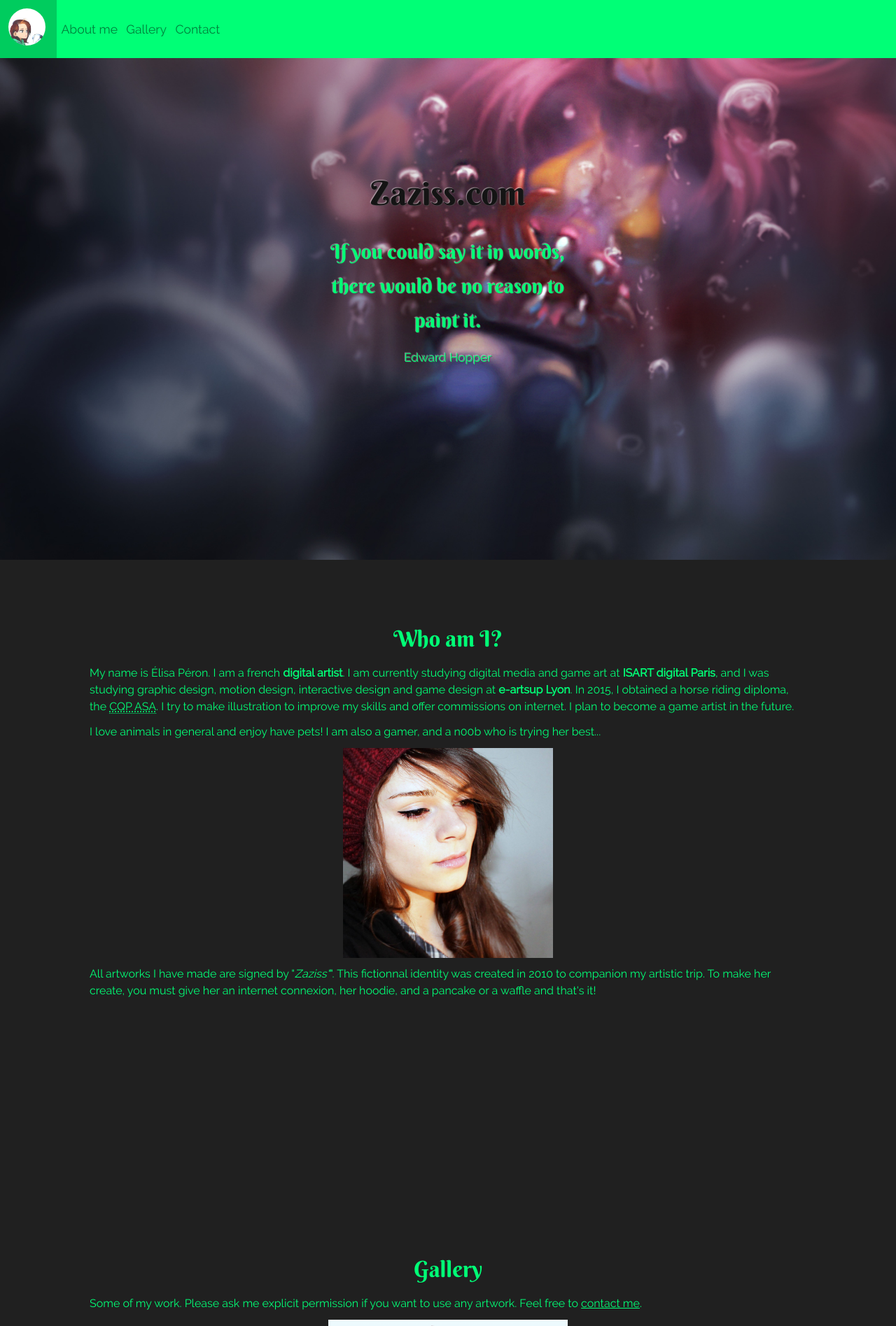
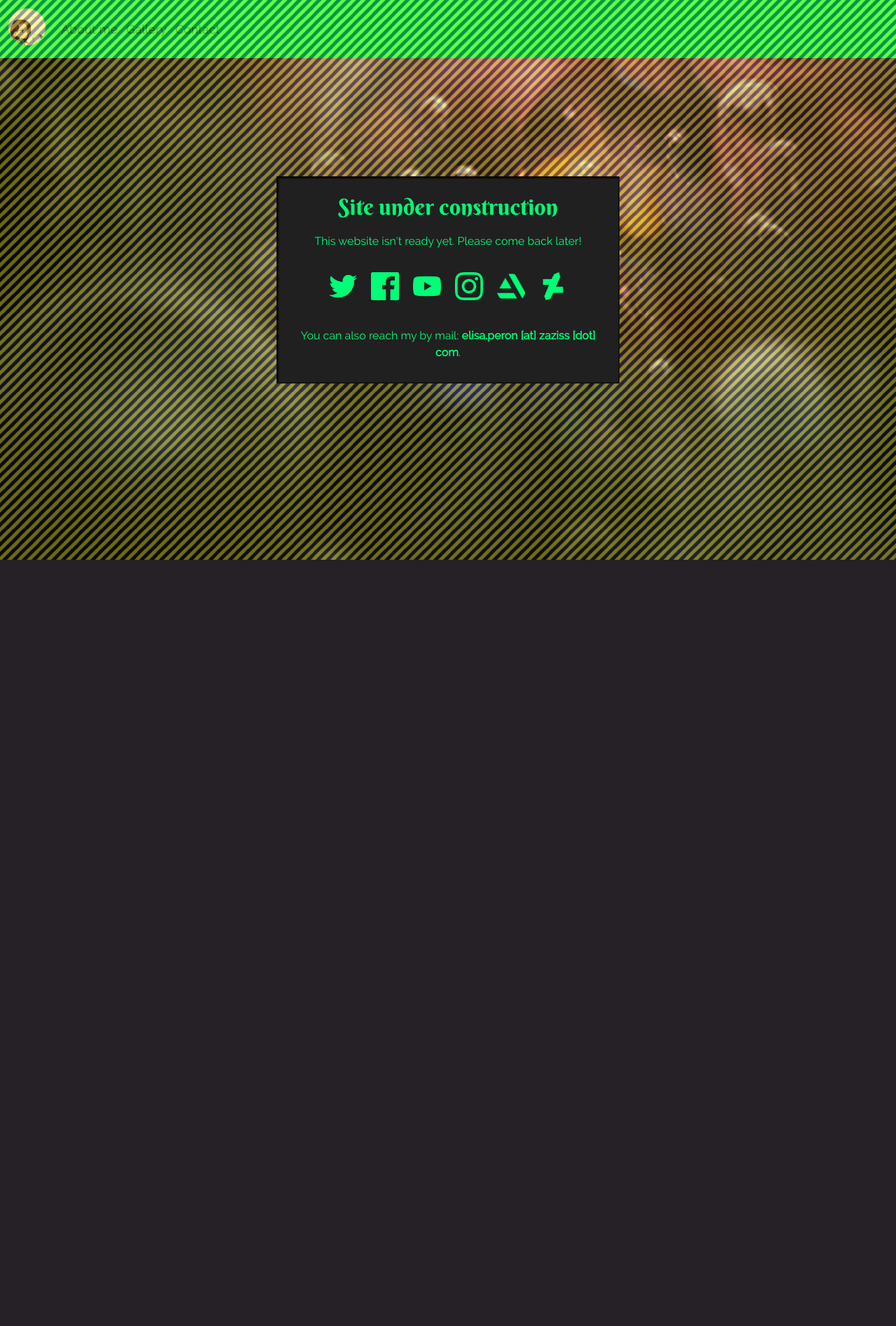
Before and after one commit to gjorando/portfolio-zaziss, a PHP site: page / in a window 1280 px wide. Shown: the top 1895 px of the page at 70% size. After the commit the page ends 800 px from the top, so only its background shows below. Run offline with PHP 8.4, Linux system fonts and the light colour scheme.

Commit message:
Website under construction

```diff
--- a/assets/css/style.css
+++ b/assets/css/style.css
@@ -194,6 +194,37 @@
 {
 	width: 33.333%;
 	margin: auto;
+}
+
+/*
+ * WIP SPECIAL SECTION
+ */
+
+#special_wip
+{
+    height: 100vh;
+    width: 100%;
+    vertical-align: middle;
+    z-index: 1000;
+    position: fixed;
+    background: url("/assets/img/wip.png");
+    display: flex;
+    align-items: center;
+    justify-content: center;
+}
+
+#special_wip_content
+{
+    width: 33.333%;
+    color: #00FF76;
+    background: #202020;
+    padding: 2em;
+	box-shadow: rgba(0, 0, 0, 0.8) 1px 1px 2px 2px inset;
+}
+
+#special_wip_content .social_links
+{
+    margin-top: 2em;
 }
 
 /*
--- a/index.php
+++ b/index.php
@@ -6,4 +6,6 @@
 
 $form_errors = Array('success', 'form', 'send');
 
+$IN_CONSTRUCTION = true;
+
 require_once("view/index.php");
--- a/view/index.php
+++ b/view/index.php
@@ -16,7 +16,28 @@
 			<li><a href="#gallery">Gallery</a></li>
 			<li><a href="#contact">Contact</a></li>
 		</ul>
-	</nav>
+    </nav>
+    <?php
+    if($IN_CONSTRUCTION)
+    {
+    ?>
+    <article id="special_wip">
+        <div id="special_wip_content">
+        <h2>Site under construction</h2>
+        <p>This website isn't ready yet. Please come back later!</p>
+        <ul class="social_links">
+            <li><a href="https://twitter.com/Zaziss" title="Zaziss"><img src="assets/img/social_twitter.png" alt="Twitter" /></a></li>
+            <li><a href="https://www.facebook.com/ZazissElisaPeron/" title="ZazissElisaPeron"><img src="assets/img/social_facebook.png" alt="Facebook" /></a></li>
+            <li><a href="https://www.youtube.com/channel/UC2HT8mZdivLcCqHWrRLo-_g" title="Zaziss"><img src="assets/img/social_youtube.png" alt="Youtube" /></a></li>
+            <li><a href="https://www.instagram.com/zaziss/" title="zaziss"><img src="assets/img/social_instagram.png" alt="Instagram" /></a></li>
+            <li><a href="https://www.artstation.com/zaziss" title="zaziss"><img src="assets/img/social_artstation.png" alt="Artstation" /></a></li>
+            <li><a href="https://zaziss.deviantart.com/" title="Zaziss"><img src="assets/img/social_deviantart.png" alt="Deviantart" /></a></li>
+        </ul>
+		<p>You can also reach my by mail: <strong>elisa.peron [at] zaziss [dot] com</strong>.</p>
+        </div>
+    </article>
+    <?php }
+    ?>
 	<header id="head">
 		<div id="header_content">
 		<h1>Zaziss.com</h1>
@@ -37,7 +58,7 @@
 	</section>
 	<section id="gallery">
 		<h2>Gallery</h2>
-		<p>Some of my work. Please ask me explicit permission if you want to use any artwork. Feel free to <a href="#contact">contact me</a>.</p>
+		<p>Some of my works. Please ask me explicit permission if you want to use any artwork. Feel free to <a href="#contact">contact me</a>.</p>
 		<ul class="grid gallery_grid">
             <?php
             foreach($gallery as $element)
```
Also changed, not shown: assets/img/wip.png (added).
